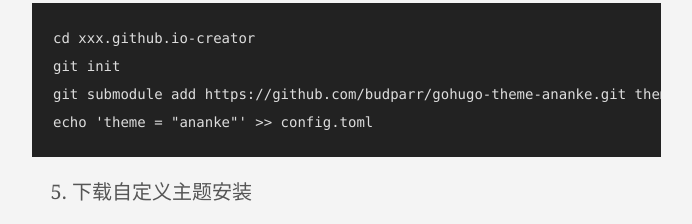
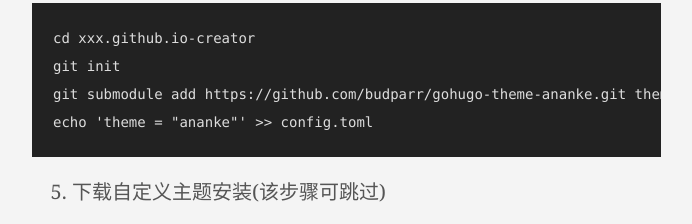
Before and after one commit to JimmeyCheung/JimmeyCheung.github.io, a plain HTML site: page posts/如何使用hugo搭建个人博客/index.html in a window 1280 px wide. Shown: the part 773-997 px from the top of the page, without its empty margins (112-804 px from the left). Drawn offline with Linux system fonts and the light colour scheme.

Commit message:
update ...

```diff
--- a/posts/如何使用hugo搭建个人博客/index.html
+++ b/posts/如何使用hugo搭建个人博客/index.html
@@ -150,7 +150,7 @@ git init
 git submodule add https://github.com/budparr/gohugo-theme-ananke.git themes/ananke
 echo 'theme = &quot;ananke&quot;' &gt;&gt; config.toml
 </code></pre><ol start="5">
-<li>下载自定义主题安装</li>
+<li>下载自定义主题安装(该步骤可跳过)</li>
 </ol>
 <ul>
 <li>git clone 主题地址到themes目录</li>
```
